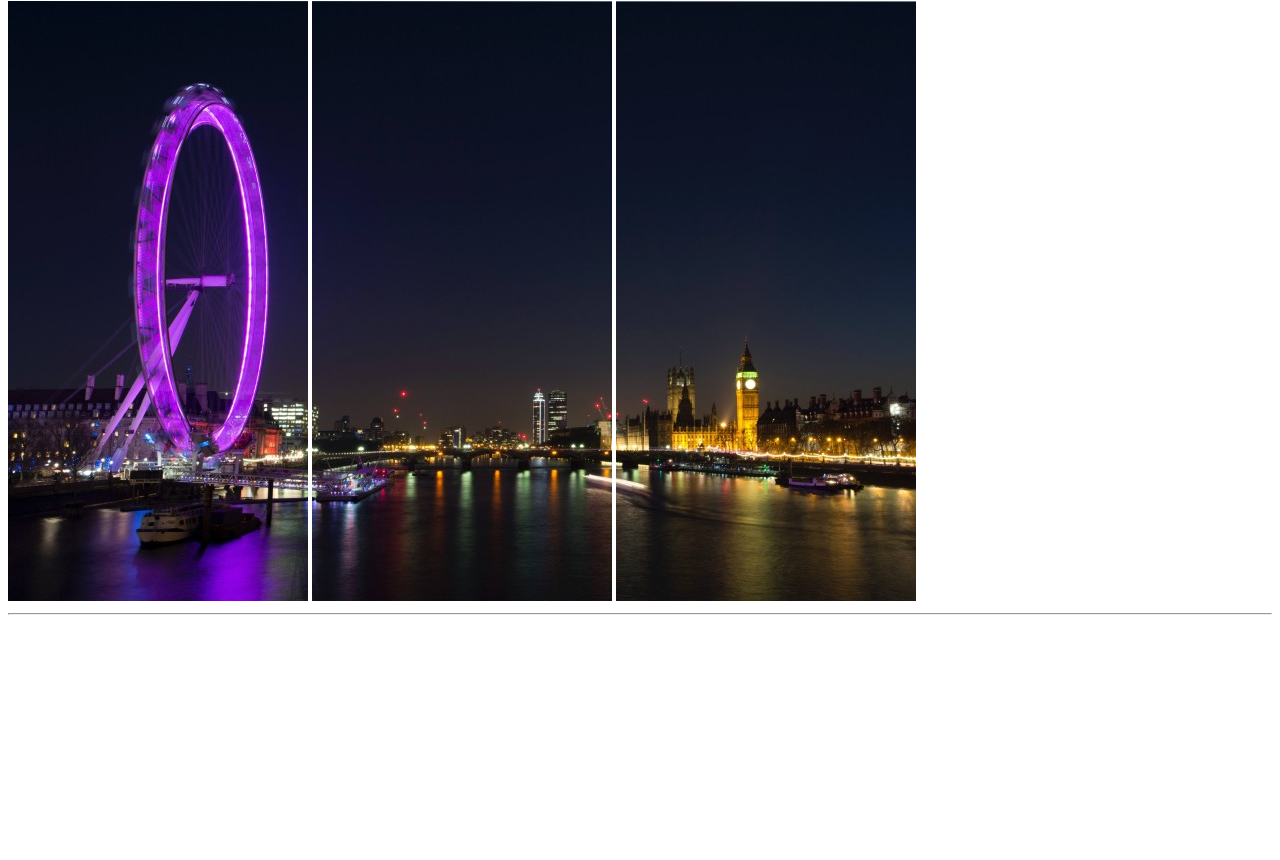
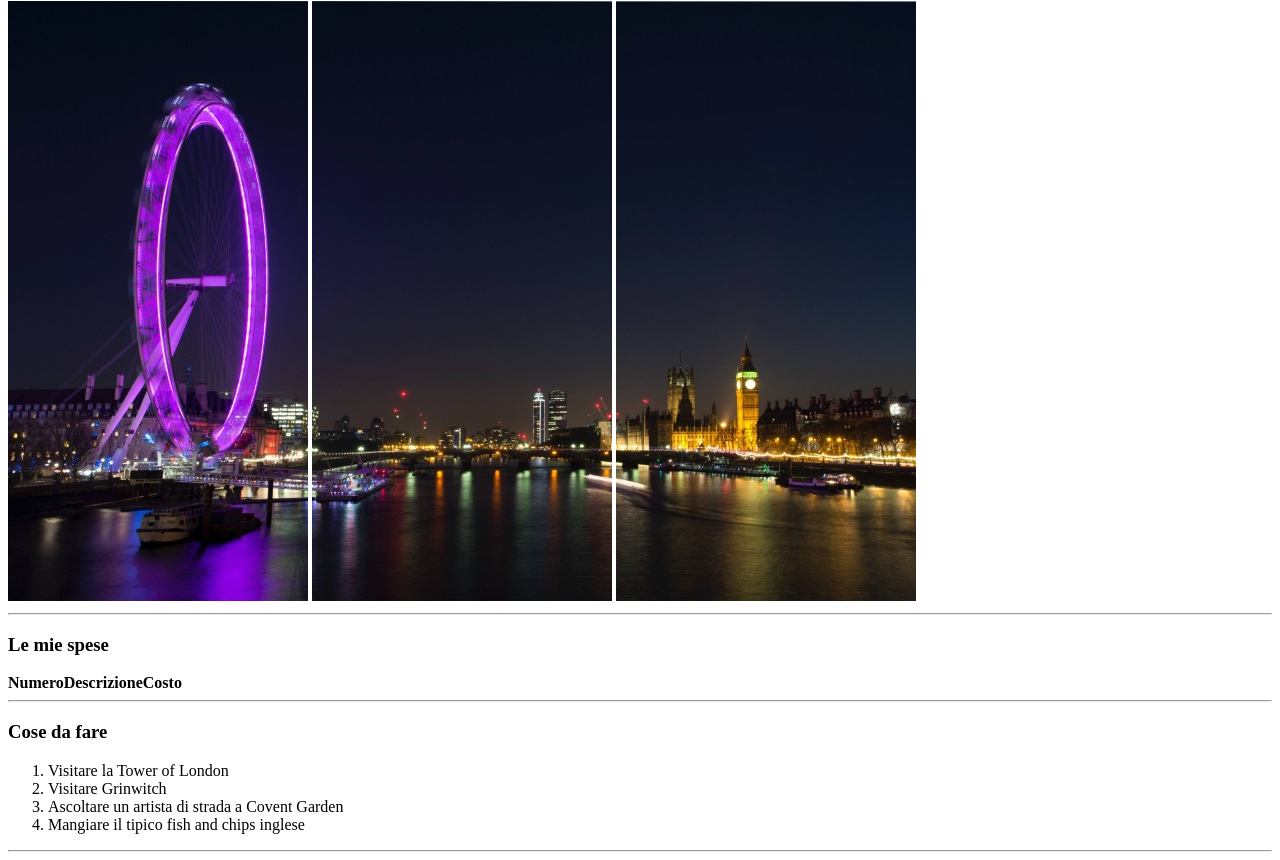
Before and after one commit to alemica97/html-london-trip, a plain HTML site: page index.html in a window 1280 px wide. Shown: the part 79-939 px from the top of the page. Before the commit the page ends 800 px from the top, so only its background shows below. Drawn offline with Linux system fonts and the light colour scheme.

Commit message:
Creazione di altre due sezioni di pagina che comprendono una tabella (ancora non terminata) ed una lista ordinata

```diff
--- a/index.html
+++ b/index.html
@@ -14,5 +14,21 @@
     <img src="img/pexels-bill-emrich-230794-1.jpg" alt="">
     <img src="img/pexels-bill-emrich-230794-2.jpg" alt="">
     <hr>
+    <h3>Le mie spese</h3>
+    <table>
+        <tr><strong>Numero</strong></tr>
+        <tr><strong>Descrizione</strong></tr>
+        <tr><strong>Costo</strong></tr>
+    </table>
+    <hr>
+    <h3>Cose da fare</h3>
+    <!--Creo una lista numerata perdescrivere le cose da fare-->
+    <ol>
+        <li>Visitare la Tower of London</li>
+        <li>Visitare Grinwitch</li>
+        <li>Ascoltare un artista di strada a Covent Garden</li>
+        <li>Mangiare il tipico fish and chips inglese</li>
+    </ol>
+    <hr>
 </body>
 </html>
```
